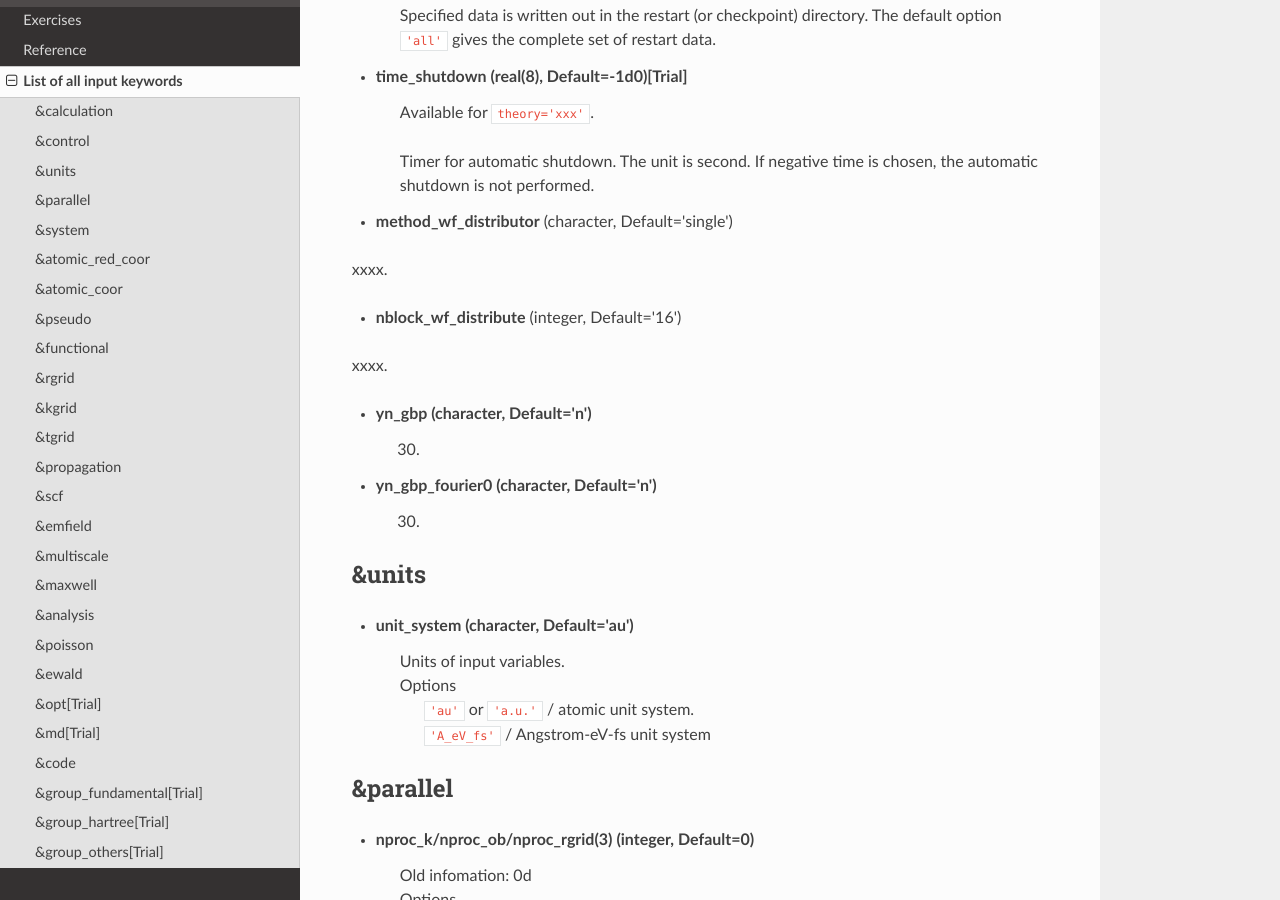
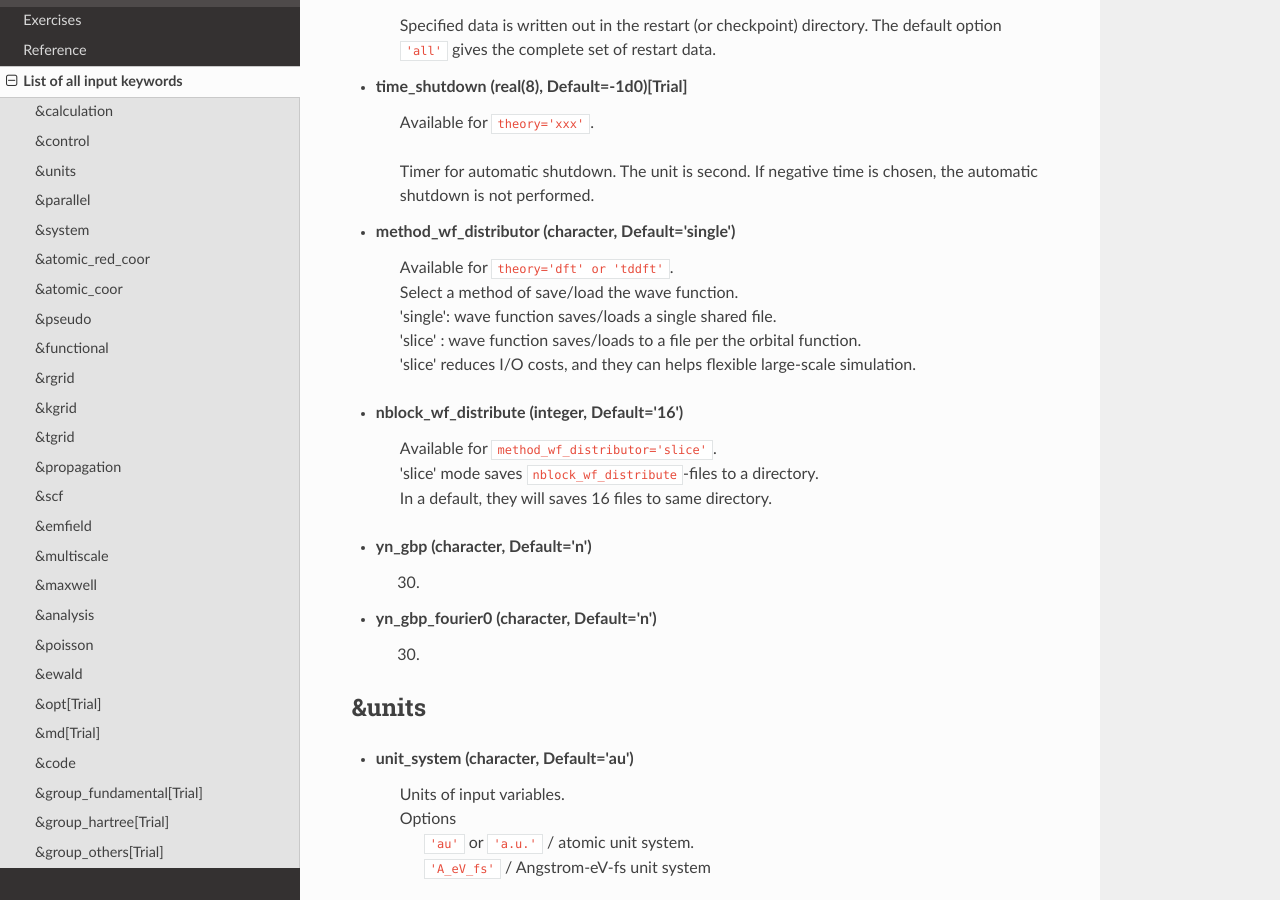
Before and after one commit to SALMON-TDDFT/SALMON-DOCS, a Sphinx documentation site: the page built from source/input_keyword_list.rst, in a window 1280 px wide and 900 px high, scrolled down 3204 px. Built offline with Sphinx 7.4.7 and the Read the Docs theme 2.0.0, drawn with Linux system fonts in a browser that asks for light colours; formulas are drawn with MathJax 3; some of the changed text lies outside the part shown.

Commit message:
Update input_keyword_list.rst

```diff
--- a/source/input_keyword_list.rst
+++ b/source/input_keyword_list.rst
@@ -73,20 +73,19 @@
    xxx.
 
 - **yn_restart** (character, Default='n')
-   | Available for ``theory='xxx'``.
+   | Available for ``theory='dft' or 'tddft``.
    | Restart option.
    Enable(``'y'``)/disable(``'n'``).
 
 - **directory_read_data** (character, Default='restart/')
-   | Available for ``theory='xxx'``.
    | Directory name for the restart data that is written down in the previous run
 
 - **yn_self_checkpoint** (character, Default='n')
-   | Available for ``theory='xxx'``.
-   xxx.
+   | If set `'y'`: When saving intermediate results of the simulation (this call checkpointing), each process write/read a checkpoint data independently.
+   | This option helps large-scale simulation to recover from system failure, which reduce restart costs.
 
 - **checkpoint_interval** (integer, Default=0)
-   | Available for ``theory='xxx'``.
+   | Available for ``theory='dft' or 'tddft'``.
    Interval of time step (or iteration step) of writing down check-point data during the time-propagation or iteration.
    These are not written down If ``0`` is set.
 
@@ -121,10 +120,16 @@
    If negative time is chosen, the automatic shutdown is not performed.
 
 - **method_wf_distributor** (character, Default='single')
-xxxx.
+   | Available for ``theory='dft' or 'tddft'``.
+   | Select a method of save/load the wave function.
+   | 'single': wave function saves/loads a single shared file.
+   | 'slice' : wave function saves/loads to a file per the orbital function.
+   | 'slice' reduces I/O costs, and they can helps flexible large-scale simulation.
 
 - **nblock_wf_distribute** (integer, Default='16')
-xxxx.
+   | Available for ``method_wf_distributor='slice'``.
+   | 'slice' mode saves ``nblock_wf_distribute``-files to a directory.
+   | In a default, they will saves 16 files to same directory.
 
 - **yn_gbp** (character, Default='n')
    xxx.
```
